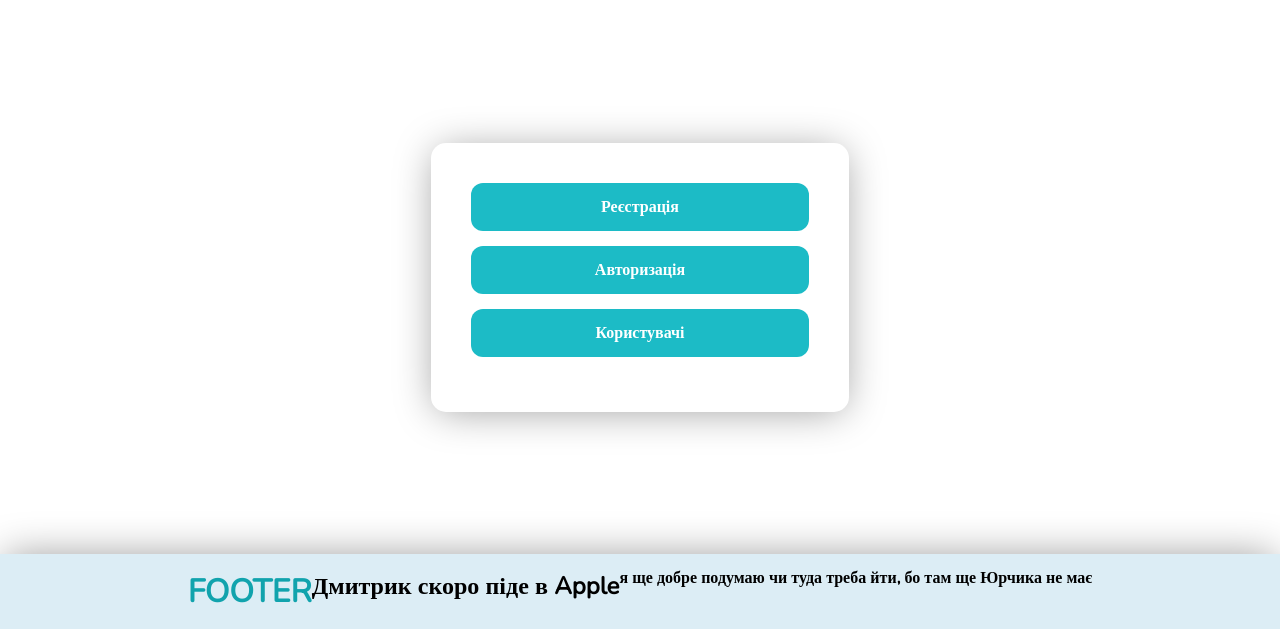
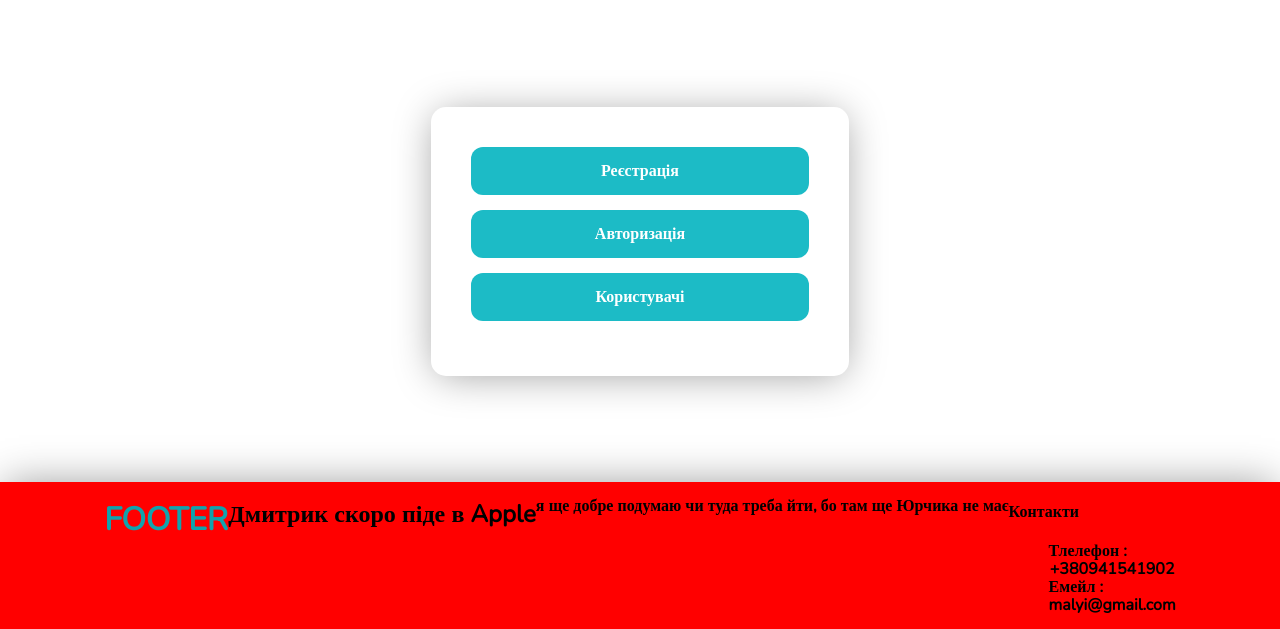
Before and after one commit to Morykvas/git, a PHP site: page /project-shop/index.php in a window 1280 px wide. Shown: the part 171-800 px from the top of the page. Run offline with PHP 8.4, Linux system fonts and the light colour scheme; some libraries are stand-ins or nearby versions.

Commit message:
додавання контактів та беграунду

```diff
--- a/footer.php
+++ b/footer.php
@@ -2,10 +2,17 @@
             </main>
             <footer class="footer">
                 <div class="container">
-                    <div class="wrapper-footer">
+                    <div class="wrapper-footer" style="background-color: red;">
                         <h1>FOOTER</h1>
                         <h2>Дмитрик скоро піде в Apple</h2>
                         <p>я ще добре подумаю чи туда треба йти, бо там ще Юрчика не має </p>
+                        <div class="wrapper-contact">
+                            <h4>Контакти</h4>
+                            <ul>
+                                <li><span>Тлелефон : </span><a>+380941541902</a></li>
+                                <li><span>Емейл : </span><a>malyi@gmail.com</a></li>
+                            </ul>
+                        </div>
                     </div>
                 </div>
                 <script src="<?= SCRIPT_DIR; ?>min.js"></script>
```
